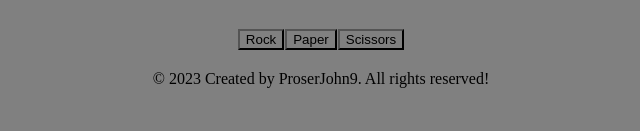
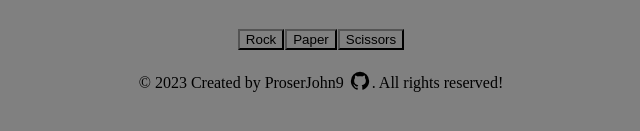
Before and after one commit to prosperjohn9/rock-paper-scissors, a plain HTML site: page index.html in a window 1280 px wide. Shown: the part 149-280 px from the top of the page, 319-959 px from the left. Drawn offline with Linux system fonts and the light colour scheme.

Commit message:
added_github_profile_link

```diff
--- a/index.html
+++ b/index.html
@@ -21,7 +21,7 @@
         </div>
     </div>
     <footer class="footer">
-        &copy; 2023 Created by ProserJohn9. All rights reserved!
+        &copy; 2023 Created by ProserJohn9 <a href="https://github.com/prosperjohn9"><img src="./images/github.svg" alt="github"></a>. All rights reserved!
     </footer>
 
 </body>
--- a/style.css
+++ b/style.css
@@ -14,3 +14,8 @@
     gap: 1px;
     margin: 20px;
 }
+.footer img {
+    width: 22px;
+    height: 22px;
+    margin-left: 4px;
+}
```
Also changed, not shown: images/github.svg (added), images/home.png (added), 1 other file.
